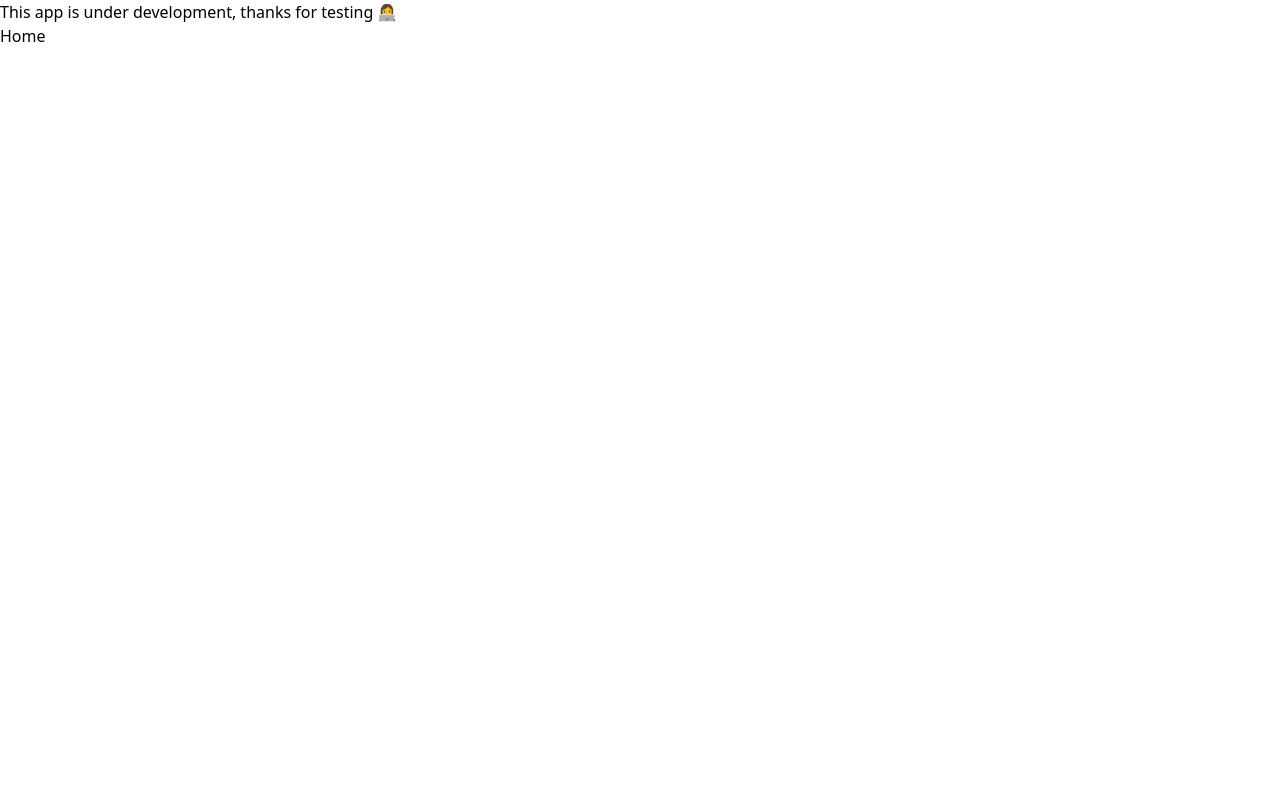
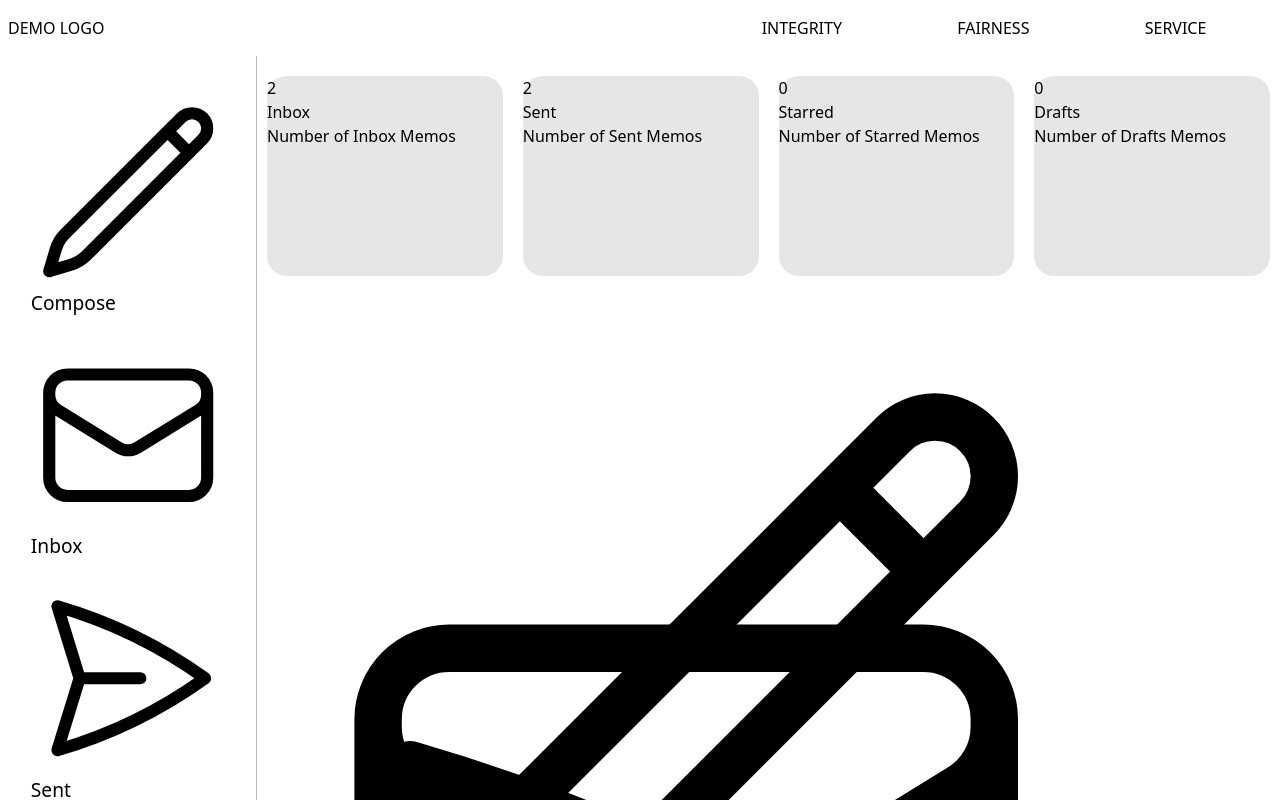
Before and after one commit to kwakuAdu2/memo-app-rebuild, a React (Vite) app: page /home in a window 1280 px wide. Shown: the top 800 px of the page. Built offline with nearby package versions, Linux system fonts and the light colour scheme.

Commit message:
Homepage UI

```diff
--- a/package.json
+++ b/package.json
@@ -10,6 +10,7 @@
     "preview": "vite preview"
   },
   "dependencies": {
+    "@heroicons/react": "^2.1.4",
     "firebase": "^10.12.2",
     "react": "^18.3.1",
     "react-dom": "^18.3.1",
--- /dev/null
+++ b/src/components/home/Dashboard.jsx
@@ -0,0 +1,57 @@
+import React from 'react'
+import Linkbox from './dashboard/Linkbox'
+import { sideNavItems } from './Sidenav';
+import DashboardAction from './dashboard/DashboardAction';
+
+const dummyMessage = [
+  {
+    id: 222,
+    messageNum: 2,
+    type: "Inbox",
+    decription: `Number of Inbox ${`\n`} Memos `
+  },
+  {
+    id: 223,
+    messageNum: 2,
+    type: "Sent",
+    decription: `Number of Sent ${`\n`} Memos `
+  },
+  {
+    id: 224,
+    messageNum: 0,
+    type: "Starred",
+    decription: `Number of Starred ${`\n`} Memos `
+  },
+
+  {
+    id: 225,
+    messageNum: 0,
+    type: "Drafts",
+    decription: `Number of Drafts ${`\n`} Memos `
+  }
+];
+
+const actionDummy = sideNavItems
+
+const Dashboard = () => {
+  return (
+    <section className="dashboard">
+        <div className="top-section">
+          {
+            dummyMessage.map((message) => (
+              <Linkbox memoNumber={message.messageNum} messageType={message.type} messageValue={message.decription}/>
+            ))
+          }
+        </div>
+        <div className="bottom-section grid grid-cols-3 items-center">
+          {
+            actionDummy.map((item) => (
+              <DashboardAction icon={item.icon} text={item.text}/>
+            ))
+          }
+        </div>
+    </section>
+  )
+}
+
+export default Dashboard
--- /dev/null
+++ b/src/components/home/Sidenav.jsx
@@ -0,0 +1,58 @@
+import { Cog6ToothIcon, DocumentIcon } from '@heroicons/react/24/outline';
+import { EnvelopeIcon, PaperAirplaneIcon, PencilIcon, StarIcon } from '@heroicons/react/24/outline';
+import React from 'react';
+import { Link } from 'react-router-dom';
+
+export const sideNavItems = [
+  {
+    id: 1,
+    text: "Compose",
+    icon: <PencilIcon className='w-6' />
+  },
+  {
+    id: 2,
+    text: "Inbox",
+    icon: <EnvelopeIcon className='w-6' />
+  },
+  {
+    id: 3, // Changed id to 3
+    text: "Sent",
+    icon: <PaperAirplaneIcon className='w-6' />
+  },
+  {
+    id: 4,
+    text: "Starred",
+    icon: <StarIcon className='w-6' />
+  },
+  {
+    id: 5,
+    text: "Drafts",
+    icon: <DocumentIcon className='w-6' />
+  },
+  {
+    id: 6,
+    text: "Settings",
+    icon: <Cog6ToothIcon className='w-6' />
+  }
+];
+
+const Sidenav = () => {
+  return (
+    <nav className='home-sidenav'>
+      <ul>
+        {
+          sideNavItems.map((item) => (
+            <li key={item.id} className='my-4 border-b'>
+              <Link className='flex my-2' to={"#"}>
+                {item.icon}
+                <span className='ml-4'>{item.text}</span>
+              </Link>
+            </li>
+          ))
+        }
+      </ul>
+    </nav>
+  );
+};
+
+export default Sidenav;
--- /dev/null
+++ b/src/components/home/dashboard/DashboardAction.jsx
@@ -0,0 +1,12 @@
+import React from 'react'
+
+const DashboardAction = ({ icon, text }) => {
+  return (
+    <div className='dashboard-action flex flex-col justify-center items-center bg-gray-200 '>
+      <span>{icon}</span>
+      <p>{text}</p>
+    </div>
+  )
+}
+
+export default DashboardAction
--- /dev/null
+++ b/src/components/home/dashboard/Linkbox.jsx
@@ -0,0 +1,13 @@
+import React from 'react'
+
+const Linkbox = ({ memoNumber, messageType, messageValue }) => {
+  return (
+    <div className='link-box flex flex-col items-center justify-center'>
+        <h3 className='font-bold text-4xl'>{memoNumber}</h3>
+        <h3 className='font-semibold'>{messageType}</h3>
+        <p>{messageValue}</p>
+    </div>
+  )
+}
+
+export default Linkbox
--- /dev/null
+++ b/src/components/home/home.css
@@ -0,0 +1,67 @@
+/* Tailwind config */
+@tailwind base;
+@tailwind components;
+@tailwind utilities;
+
+
+/* Side section */
+.home-container {
+    display: flex;
+}
+
+.home-sidenav {
+    width: 20%;
+    height: calc(100vh - 60px);
+}
+
+.home-sidenav ul {
+    margin: 1.8rem 1.3rem;
+}
+
+.home-sidenav ul li {
+    font-size: 1.2rem;
+    padding: 10px;
+    border-radius: 0 25px 25px 0;
+    transition: all .3s ease;
+}
+
+.home-sidenav ul li:hover {
+    background: #ccc;
+    font-weight: 700;
+}
+
+.dashboard {
+    width: 80%;
+    border-left: 1px solid #beb9b9;
+    overflow-y: scroll;
+}
+
+.top-section {
+    display: flex;
+    justify-content: space-evenly;
+}
+
+.link-box{
+    width: 25%;
+    background: #e6e6e6;
+    margin: 20px 10px;
+    height: 200px;
+    border-radius: 20px;
+}
+
+.link-box:hover{
+    cursor: pointer;
+    box-shadow: 4px 4px 15px #ababab;
+}
+
+.dashboard-action {
+    width: 80%;
+    margin: 20px;
+    padding: 30px;
+    height: 140px;
+    border-radius: 10px;
+}
+
+.dashboard-action:hover {
+    box-shadow: 2px 2px 13px #ababab;
+}
--- a/src/pages/Home.jsx
+++ b/src/pages/Home.jsx
@@ -1,10 +1,22 @@
 import React from 'react'
+
+// Components
+import Navbar from "../components/global/Navbar"
+import Sidenav from '../components/home/Sidenav'
+import Dashboard from '../components/home/Dashboard'
+
+// Styles
+import "../components/home/home.css"
+
 
 const Home = () => {
   return (
-    <div className="mt-20 mx-auto">
-      <p className="text-center text-red-500">This app is under development, thanks for testing 👩‍💻</p>
-      <h1 className="text-center font-bold">Home</h1>
+    <div className='overflow-none'>
+      <Navbar />
+     <div className="home-container">
+     <Sidenav />
+     <Dashboard />
+     </div>
     </div>
   )
 }
```
Also changed, not shown: 1 other file (tests, documents, lock files or other folders).
